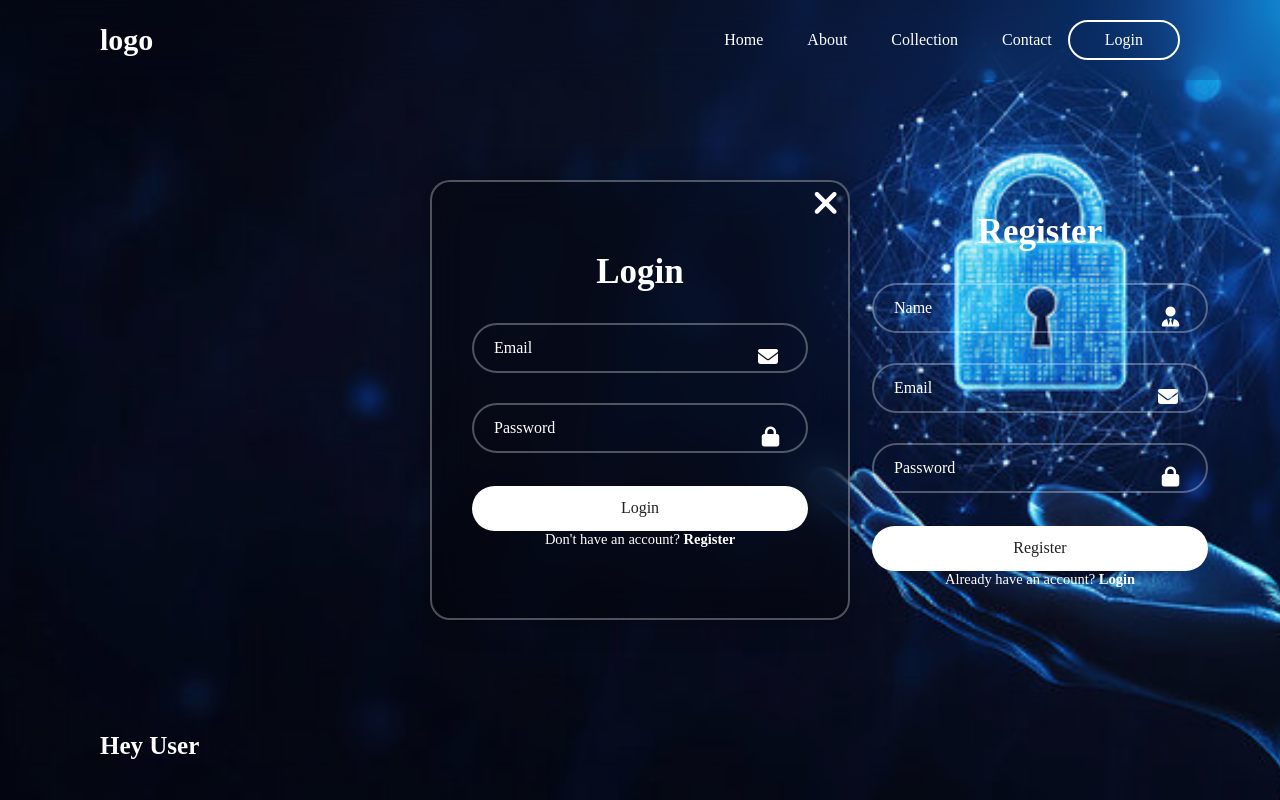
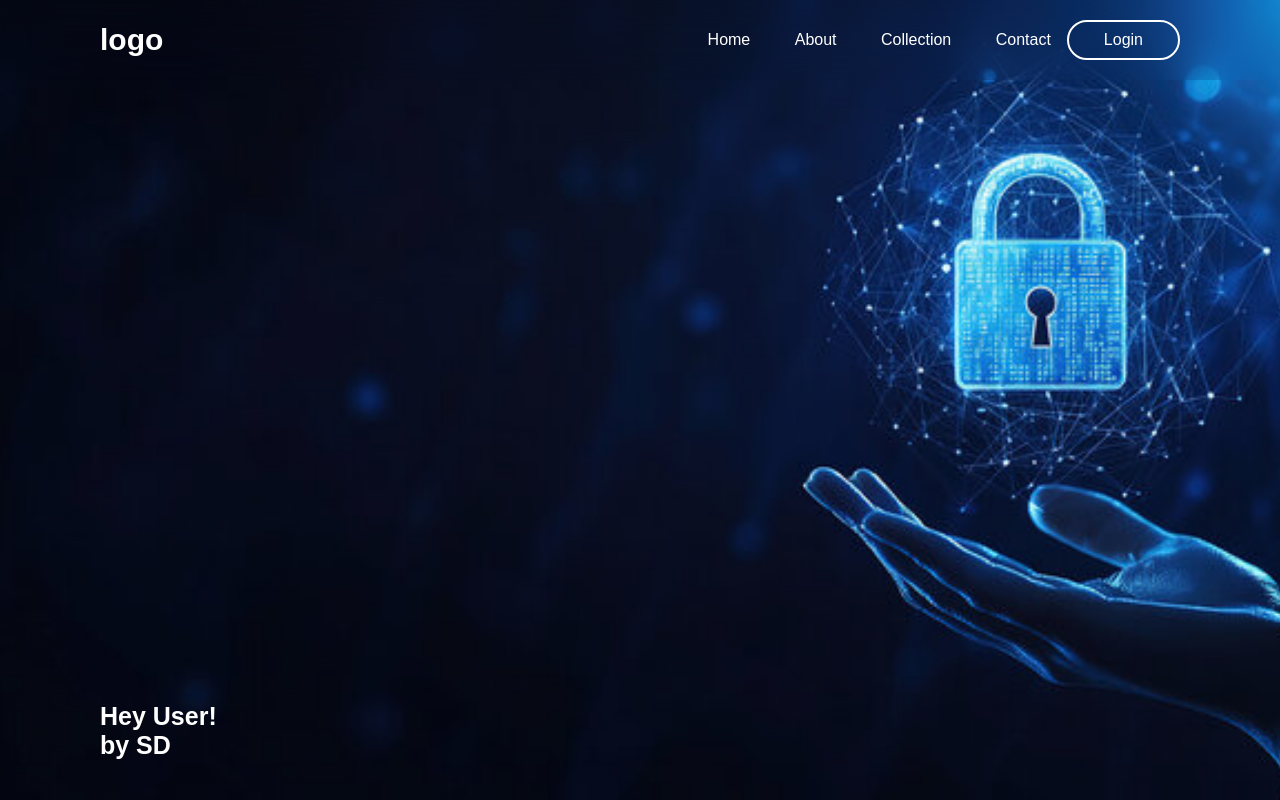
Before and after one commit to sarthak7772/Login_-_Register_php, a PHP site: page / in a window 1280 px wide. Run offline with PHP 8.4, Linux system fonts and the light colour scheme.

Commit message:
Final Commit

```diff
--- a/index.html
+++ /dev/null
@@ -1,75 +0,0 @@
-<!DOCTYPE html>
-<html lang="en">
-
-<head>
-    <meta charset="UTF-8">
-    <meta name="viewport" content="width=device-width, initial-scale=1.0">
-    <title>Document</title>
-    <link rel="stylesheet" href="style.css">
-    <link rel="stylesheet" href="https://cdnjs.cloudflare.com/ajax/libs/font-awesome/6.7.2/css/all.min.css"
-        integrity="sha512-Evv84Mr4kqVGRNSgIGL/F/aIDqQb7xQ2vcrdIwxfjThSH8CSR7PBEakCr51Ck+w+/U6swU2Im1vVX0SVk9ABhg=="
-        crossorigin="anonymous" referrerpolicy="no-referrer" />
-</head>
-
-<body>
-    <header>
-        <a href="#" class="logo">logo</a>
-        <nav>
-            <a href="#">Home</a>
-            <a href="#">About</a>
-            <a href="#">Collection</a>
-            <a href="#">Contact</a>
-        </nav>
-        <div class="user-auth">
-            <button type="button" class="login-btn-modal">Login</button>
-        </div>
-    </header>
-    <section>
-        <h1>Hey User</h1>
-    </section>
-
-    <div class="auth-modal">
-        <button type="button" class="close-btn-modal"><i class="fa-solid fa-xmark"></i></button>
-        <div class="form-box login">
-            <h2>Login</h2>
-            <form action="">
-                <div class="input-box">
-                    <input type="email" name="email" placeholder="Email" required>
-                    <i class="fa-solid fa-envelope"></i>
-                </div>
-                <div class="input-box">
-                    <input type="password" name="password" placeholder="Password" required>
-                    <i class="fa-solid fa-lock"></i>
-                </div>
-                <button type="submit" name="login_btn" class="btn">Login</button>
-                <p>Don't have an account? <a href="#" class="register-link">Register</a></p>
-            </form>
-        </div>
-
-
-        <div class="form-box register">
-            <h2>Register</h2>
-            <form action="">
-                <div class="input-box">
-                    <input type="text" name="name" placeholder="Name" required>
-                    <i class="fa-solid fa-user-tie"></i>
-                </div>
-                <div class="input-box">
-                    <input type="email" name="email" placeholder="Email" required>
-                    <i class="fa-solid fa-envelope"></i>
-                </div>
-                <div class="input-box">
-                    <input type="password" name="password" placeholder="Password" required>
-                    <i class="fa-solid fa-lock"></i>
-                </div>
-                <button type="submit" name="register_btn" class="btn">Register</button>
-                <p>Already have an account? <a href="#" class="login-link">Login</a></p>
-            </form>
-        </div>
-    </div>
-
-
-    <script src="script.js"></script>
-</body>
-
-</html>
--- /dev/null
+++ b/index.php
@@ -0,0 +1,134 @@
+<?php
+session_start();
+
+$name = $_SESSION['name'] ?? null;
+$alerts = $_SESSION['alerts'] ?? [];
+$active_form = $_SESSION['active_form'] ?? '';
+
+// Clear alerts and active form after fetching
+unset($_SESSION['alerts'], $_SESSION['active_form']);
+?>
+
+<!DOCTYPE html>
+<html lang="en">
+<head>
+    <meta charset="UTF-8" />
+    <meta name="viewport" content="width=device-width, initial-scale=1" />
+    <title>Login/Register Modal</title>
+    <link rel="stylesheet" href="style.css" />
+    <link rel="stylesheet" href="https://cdnjs.cloudflare.com/ajax/libs/font-awesome/6.7.2/css/all.min.css"
+        integrity="sha512-Evv84Mr4kqVGRNSgIGL/F/aIDqQb7xQ2vcrdIwxfjThSH8CSR7PBEakCr51Ck+w+/U6swU2Im1vVX0SVk9ABhg=="
+        crossorigin="anonymous" referrerpolicy="no-referrer" />
+
+    <!-- Inline styles for alert visibility -->
+    <style>
+        .alerts-container {
+            position: fixed;
+            top: 80px;
+            right: 20px;
+            z-index: 9999;
+            max-width: 300px;
+        }
+        .alert {
+            padding: 12px 18px;
+            border-radius: 5px;
+            margin-bottom: 10px;
+            font-weight: bold;
+            box-shadow: 0 2px 6px rgba(0,0,0,0.1);
+        }
+        .alert.success {
+            background-color: #d4edda;
+            color: #155724;
+        }
+        .alert.error {
+            background-color: #f8d7da;
+            color: #721c24;
+        }
+    </style>
+</head>
+<body>
+
+<header>
+    <a href="#" class="logo">logo</a>
+    <nav>
+        <a href="#">Home</a>
+        <a href="#">About</a>
+        <a href="#">Collection</a>
+        <a href="#">Contact</a>
+    </nav>
+    <div class="user-auth">
+        <?php if ($name): ?>
+            <div class="profile-box">
+                <div class="avatar-circle"><?= strtoupper($name[0]); ?></div>
+                <div class="dropdown">
+                    <a href="#">My Account</a>
+                    <a href="logout.php">Logout</a>
+                </div>
+            </div>
+        <?php else: ?>
+            <button type="button" class="login-btn-modal">Login</button>
+        <?php endif; ?>
+    </div>
+</header>
+
+<section>
+    <h1>Hey <?= htmlspecialchars($name ?? 'User') ?>!<br>by SD</h1>
+</section>
+
+<!-- Display alerts -->
+<?php if (!empty($alerts)): ?>
+    <div class="alerts-container">
+        <?php foreach ($alerts as $alert): ?>
+            <div class="alert <?= htmlspecialchars($alert['type']) ?>">
+                <?= htmlspecialchars($alert['message']) ?>
+            </div>
+        <?php endforeach; ?>
+    </div>
+<?php endif; ?>
+
+<!-- Modal -->
+<div class="auth-modal <?= !empty($active_form) ? 'active show slide' : '' ?>">
+    <button type="button" class="close-btn-modal"><i class="fa-solid fa-xmark"></i></button>
+
+    <!-- Login Form -->
+    <div class="form-box login <?= $active_form === 'login' || empty($active_form) ? 'active' : '' ?>">
+        <h2>Login</h2>
+        <form action="auth.php" method="POST">
+            <div class="input-box">
+                <input type="email" name="email" placeholder="Email" required />
+                <i class="fa-solid fa-envelope"></i>
+            </div>
+            <div class="input-box">
+                <input type="password" name="password" placeholder="Password" required />
+                <i class="fa-solid fa-lock"></i>
+            </div>
+            <button type="submit" name="login_btn" class="btn">Login</button>
+            <p>Don't have an account? <a href="#" class="register-link">Register</a></p>
+        </form>
+    </div>
+
+    <!-- Register Form -->
+    <div class="form-box register <?= $active_form === 'register' ? 'active slide' : '' ?>">
+        <h2>Register</h2>
+        <form action="auth.php" method="POST">
+            <div class="input-box">
+                <input type="text" name="name" placeholder="Name" required />
+                <i class="fa-solid fa-user-tie"></i>
+            </div>
+            <div class="input-box">
+                <input type="email" name="email" placeholder="Email" required />
+                <i class="fa-solid fa-envelope"></i>
+            </div>
+            <div class="input-box">
+                <input type="password" name="password" placeholder="Password" required />
+                <i class="fa-solid fa-lock"></i>
+            </div>
+            <button type="submit" name="register_btn" class="btn">Register</button>
+            <p>Already have an account? <a href="#" class="login-link">Login</a></p>
+        </form>
+    </div>
+</div>
+
+<script src="script.js"></script>
+</body>
+</html>
--- a/style.css
+++ b/style.css
@@ -4,11 +4,12 @@
   margin: 0;
   padding: 0;
   box-sizing: border-box;
-    font-family: 'Poppins', 'sans-serif';
+  font-family: 'Poppins', sans-serif;
 }
 
 body {
-    /* color: #fff; */
+  color: #fff;
+  background-color: #111;
 }
 
 header {
@@ -59,70 +60,75 @@ nav a {
 
 section {
   min-height: 100vh;
-    background: url('bg1.jpg') no-repeat;
-    background-size: cover;
-    background-position: center;
+  background: url('bg1.jpg') no-repeat center center/cover;
   padding: 0 100px;
+  display: flex;
+  align-items: flex-end;
+  justify-content: flex-start;
 }
 
 section h1 {
-    position: absolute;
-    bottom: 40px;
   font-size: 25px;
   color: #fff;
   font-weight: 600;
+  margin-bottom: 40px;
 }
 
-.auth-modal{
+.auth-modal {
   position: fixed;
   width: 420px;
-    height: 440px;
-    background: rgba(0,0,0,.3);
-    border: 2px solid rgba(255,255,255,.3);
+  height: 480px;
+  border: 2px solid rgba(255, 255, 255, 0.3);
   border-radius: 20px;
-    box-shadow: 0 0 30px rgba(0,0,0,.3);
-    backdrop-filter:blur(20px);
+  box-shadow: 0 0 30px rgba(0, 0, 0, 0.3);
+  backdrop-filter: blur(20px);
   color: #fff;
   inset: 0;
   margin: auto;
-    display: flex;
-    align-items: center;
+  display: none;
+  flex-direction: column;
+  justify-content: center;
+  padding: 20px;
+  z-index: 999;
 }
 
-.auth-modal .form-box{
-    width: 100%;
-    padding: 40px;
+.auth-modal.active {
+  display: flex;
 }
 
-
-.auth-modal .form-box.register{
-    position:absolute;
-    transform: translate(400px);
+.auth-modal .form-box {
+  display: none;
+  width: 100%;
+  padding: 20px;
 }
 
-
-
-.form-box{
-    font-size: 35px;
-    text-align: center;
-}
-.form-box h2{
-    font-size: 35px;
-    text-align: center;
+.auth-modal .form-box.active {
+  display: block;
 }
 
-.input-box{
+.close-btn-modal {
+  position: absolute;
+  top: 15px;
+  right: 20px;
+  background: none;
+  border: none;
+  color: #fff;
+  font-size: 24px;
+  cursor: pointer;
+}
+
+.input-box {
   position: relative;
   width: 100%;
   height: 50px;
   margin: 30px 0;
 }
 
-.input-box input{
+.input-box input {
   width: 100%;
   height: 100%;
   background: transparent;
-    border: 2px solid rgba(255,255,255,.3);
+  border: 2px solid rgba(255, 255, 255, .3);
   outline: none;
   border-radius: 40px;
   font-size: 16px;
@@ -130,57 +136,118 @@ section h1 {
   padding: 20px 45px 20px 20px;
 }
 
-.input-box input::placeholder{
+.input-box input::placeholder {
   color: #fff;
 }
 
-.input-box i{
+.input-box i {
   position: absolute;
   right: 20px;
   top: 50%;
-    transform: translate(-50%);
+  transform: translateY(-50%);
   font-size: 20px;
 }
 
-.btn{
+.btn {
   width: 100%;
   height: 45px;
   background: #fff;
   border-radius: 40px;
   border: none;
-    box-shadow: 0 0 10px rgba(0,0,0,.1);
-    font-size: 16px;
   color: #222;
+  font-weight: bold;
   cursor: pointer;
 }
 
-.form-box p{
+.form-box p {
   font-size: 14.5px;
   text-align: center;
-    margin: 25 0 10px;
+  margin: 25px 0 10px;
 }
 
-.form-box p a{
+.form-box p a {
   color: #fff;
   text-decoration: none;
   font-weight: 600;
 }
 
-.form-box p a:hover{
+.form-box p a:hover {
   text-decoration: underline;
 }
 
-.auth-modal .close-btn-modal{
+.alerts-container {
+    position: fixed;
+    top: 20px;
+    right: 20px;
+    z-index: 1000;
+}
+.alert {
+    padding: 10px 20px;
+    border-radius: 5px;
+    margin: 5px 0;
+    font-weight: bold;
+}
+.alert.success {
+    background: #d4edda;
+    color: #155724;
+}
+.alert.error {
+    background: #f8d7da;
+    color: #721c24;
+}
+
+
+/* Profile avatar circle */
+.avatar-circle {
+    width: 40px;
+    height: 40px;
+    background-color: #3498db;
+    color: white;
+    border-radius: 50%;
+    display: flex;
+    align-items: center;
+    justify-content: center;
+    font-weight: bold;
+    font-size: 18px;
+    cursor: pointer;
+    position: relative;
+    transition: background-color 0.3s ease;
+}
+
+/* Container for avatar and dropdown */
+.profile-box {
+    position: relative;
+    display: inline-block;
+}
+
+/* Dropdown menu */
+.dropdown {
+    display: none;
     position: absolute;
-    top: 0;
+    top: 50px;
     right: 0;
-    width: 45px;
-    height: 45px;
-    border: none;
-    background: none;
-    border-bottom-left-radius:20px ;
-    font-size: 35px;
-    color: #fff;
-    cursor: pointer;
-    z-index: 1;
+    background-color: white;
+    box-shadow: 0 4px 8px rgba(0, 0, 0, 0.1);
+    border-radius: 8px;
+    overflow: hidden;
+    min-width: 150px;
+    z-index: 999;
 }
+
+/* Dropdown links */
+.dropdown a {
+    display: block;
+    padding: 10px 15px;
+    color: #333;
+    text-decoration: none;
+    transition: background-color 0.2s ease;
+}
+
+.dropdown a:hover {
+    background-color: #f0f0f0;
+}
+
+/* Show dropdown on hover */
+.profile-box:hover .dropdown {
+    display: block;
+}
```
Also changed, not shown: auth.php (added, +99 -0 lines), config.php (added, +15 -0 lines), script.js (+50 -0 lines), back.jpg (deleted), bg.jpg (deleted). Lines whose indentation alone changed are shown as unchanged.
